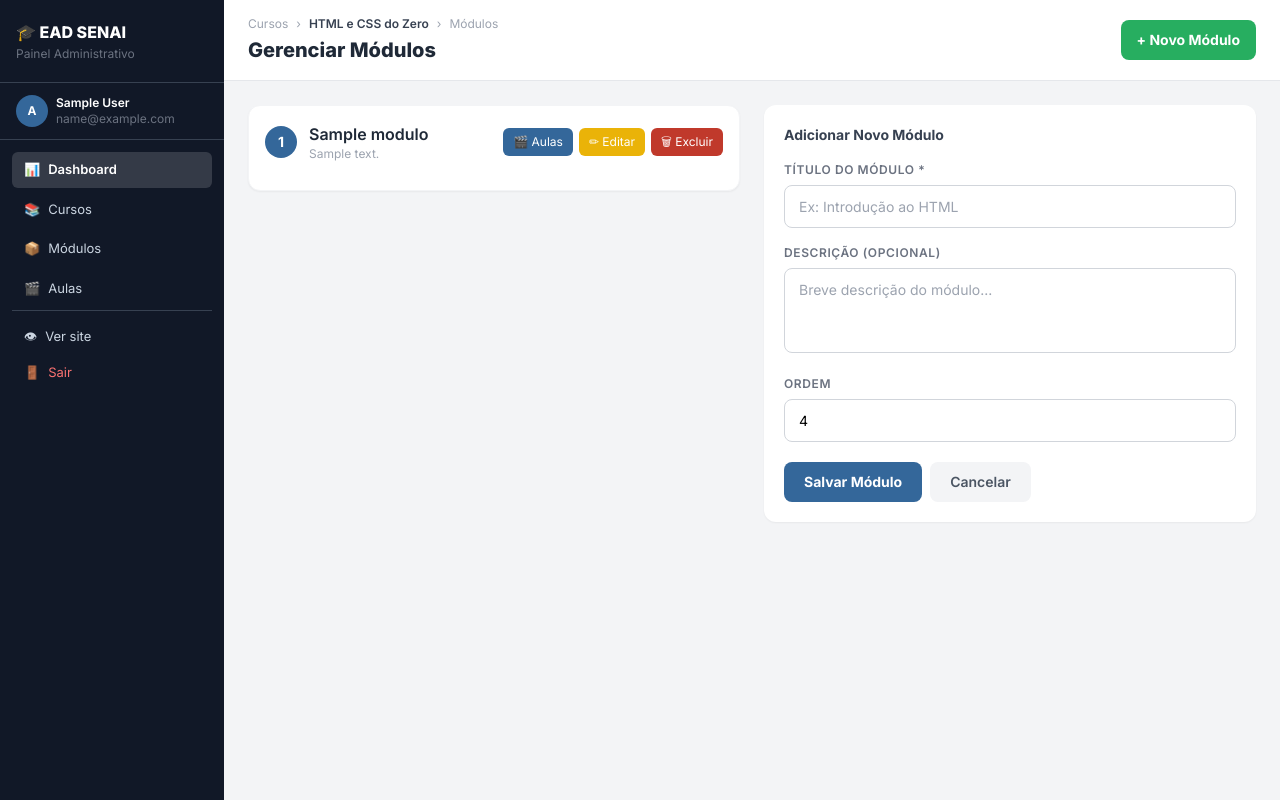
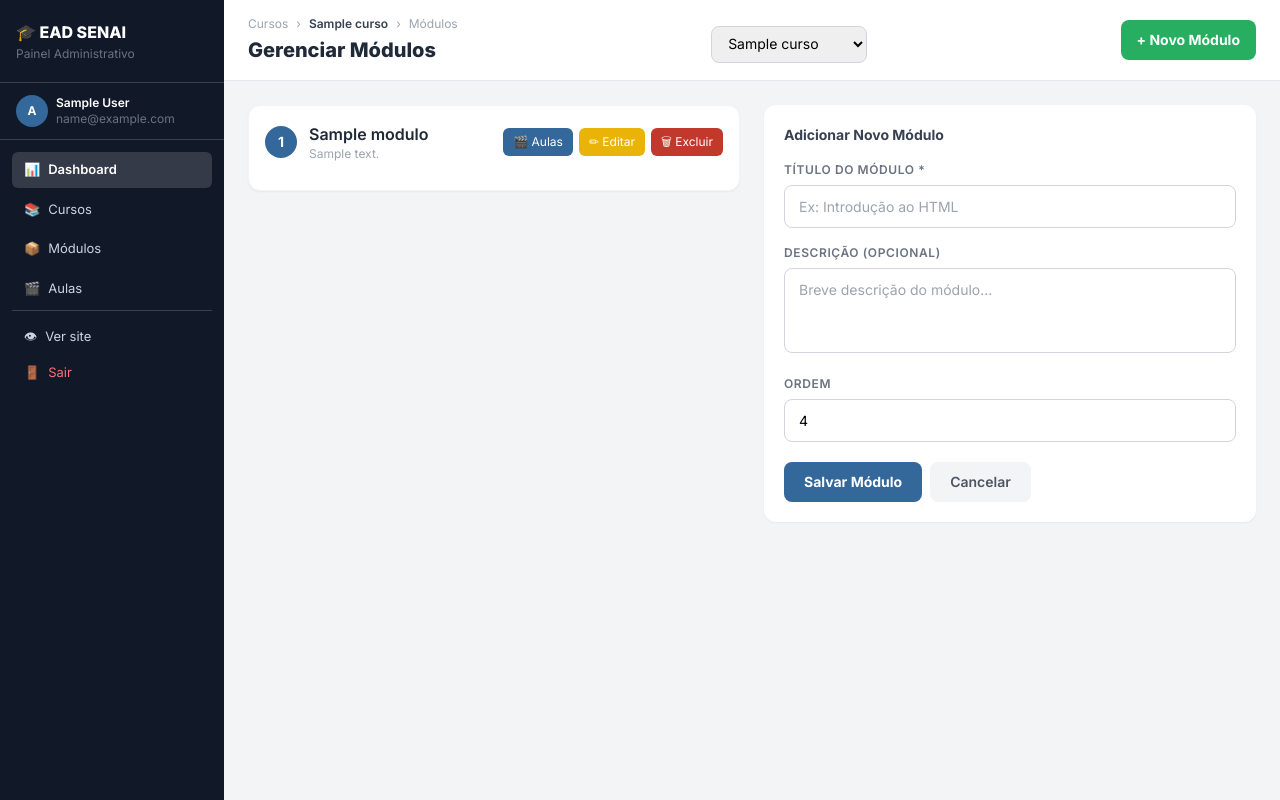
Before and after one commit to ruivocodespace/plataforma-de-cursos-senai, a PHP site: page /admin/modulos.php?curso_id=1 in a window 1280 px wide. Run offline with PHP 8.4, Linux system fonts and the light colour scheme; the visitor is signed in with stand-in values (Sample User, id 1); tables that the repository leaves empty hold one stand-in row (values such as "Sample post"); some libraries are stand-ins or nearby versions.

Commit message:
ajustes no modulos.php e modulo form

```diff
--- a/projeto/admin/modulo_form.php
+++ b/projeto/admin/modulo_form.php
@@ -15,12 +15,6 @@ if (isset($_GET["editar"])) {
     $sql = "SELECT * FROM modulos WHERE id = '$id'";
     $res = mysqli_query($conexao, $sql);
     $editando = mysqli_fetch_assoc($res);
-}
-
-if (isset($_GET["excluir"])) {
-    $id = $_GET["excluir"];
-    $sql = "DELETE FROM modulos WHERE id = '$id'";
-    $res = mysqli_query($conexao, $sql);
 }
 
 // Verificar se o formulário de cadastro foi enviado
--- a/projeto/admin/modulos.php
+++ b/projeto/admin/modulos.php
@@ -8,13 +8,21 @@ $nome = $_SESSION["usuario_nome"];
 $tipo = $_SESSION["usuario_tipo"];
 $email = $_SESSION["usuario_email"];
 
-$curso_id = 1;
+$curso_id = $_GET["curso_id"] ?? 0;
 
-$sql = "SELECT * FROM modulos WHERE curso_id = $curso_id ORDER BY ordem ASC";
-$resultado = mysqli_query($conexao, $sql);
+if($curso_id > 0){
+    $sql = "SELECT * FROM modulos WHERE curso_id = $curso_id ORDER BY ordem ASC";
+    $sqlCurso = "SELECT * FROM cursos WHERE id = $curso_id";
+    $resultCurso = mysqli_query($conexao,$sqlCurso);
+    $curso = mysqli_fetch_assoc($resultCurso);
+}else{
+    $sql = "SELECT * FROM modulos ORDER BY ordem ASC";
+    $curso = ["titulo" => "Todos os Cursos"];
+}
+
+$resultado = mysqli_query($conexao,$sql);
 
 $modulos = [];
-
 while ($row = mysqli_fetch_assoc($resultado)) {
     $modulos[] = $row;
 }
@@ -33,6 +41,15 @@ if($_SERVER["REQUEST_METHOD"] == "POST"){
 
     header("Location: modulos.php");
     exit;
+}
+
+$sqlCursos = "SELECT id, titulo FROM cursos ORDER BY titulo ASC";
+$resultCursos = mysqli_query($conexao, $sqlCursos);
+
+$cursos = [];
+
+while($row = mysqli_fetch_assoc($resultCursos)){
+    $cursos[] = $row;
 }
 ?>
 
@@ -72,12 +89,30 @@ if($_SERVER["REQUEST_METHOD"] == "POST"){
             <div>
                 <div class="flex items-center gap-2 text-xs text-gray-400 mb-1">
                     <a href="cursos.php" class="hover:text-senai-blue">Cursos</a> ›
-                    <span class="text-gray-700 font-semibold">HTML e CSS do Zero</span> ›
+                    <span class="text-gray-700 font-semibold">
+                        <?php echo $curso["titulo"] ?? 'Todos os cursos'; ?>
+                    </span> ›
                     <span>Módulos</span>
                 </div>
                 <h1 class="text-xl font-extrabold text-gray-800">Gerenciar Módulos</h1>
             </div>
-            <a href="modulo_form.php" class="bg-senai-green text-white font-bold px-4 py-2.5 rounded-lg text-sm hover:bg-green-600 transition">+ Novo Módulo</a>
+            <div class="mt-2">
+            <select onchange="location = 'modulos.php?curso_id=' + this.value"
+                class="border border-gray-300 rounded-lg px-3 py-2 text-sm">
+                <option value="0">Todos os cursos</option>
+                <?php foreach($cursos as $c): ?>
+                    <option
+                        value="<?php echo $c['id']; ?>"
+                        <?php if($curso_id == $c['id']) echo "selected"; ?>>
+                        <?php echo $c['titulo']; ?>
+                    </option>
+                <?php endforeach; ?>
+            </select>
+            </div>
+            <a href="modulo_form.php?curso_id=<?php echo $curso_id; ?>"
+                class="bg-senai-green text-white font-bold px-4 py-2.5 rounded-lg text-sm hover:bg-green-600 transition">
+                + Novo Módulo
+            </a>
         </div>
 
         <div class="p-6 flex-1">
@@ -109,7 +144,7 @@ if($_SERVER["REQUEST_METHOD"] == "POST"){
                             <div class="flex gap-1.5">
                                 <a href="aulas.php?modulo_id=<?php echo $modulo['id']; ?>" class="bg-senai-blue text-white text-xs px-2.5 py-1.5 rounded-md">🎬 Aulas</a>
                                 <a href="modulo_form.php?editar=<?php echo $modulo['id']; ?>" class="bg-yellow-500 text-white text-xs px-2.5 py-1.5 rounded-md">✏ Editar</a>
-                                <a href="modulo_excluir.php?id=<?php echo $modulo['id']; ?>" class="bg-senai-red text-white text-xs px-2.5 py-1.5 rounded-md">🗑 Excluir</a>
+                                <a href="modulo_delete.php?id=<?php echo $modulo['id']; ?>" class="bg-senai-red text-white text-xs px-2.5 py-1.5 rounded-md">🗑 Excluir</a>
                             </div>
                         </div>
                     </div>
@@ -121,7 +156,7 @@ if($_SERVER["REQUEST_METHOD"] == "POST"){
                 <div class="bg-white rounded-xl shadow-sm p-5">
                     <h2 class="font-bold text-gray-700 text-sm mb-4">Adicionar Novo Módulo</h2>
                     <form action="modulos.php" method="post">
-                        <input type="hidden" name="curso_id" value="1">
+                        <input type="hidden" name="curso_id" value="<?php echo $curso_id; ?>">
                         <div class="mb-4">
                             <label class="form-label">Título do Módulo *</label>
                             <input type="text" name="titulo" class="form-input" placeholder="Ex: Introdução ao HTML">
```
Also changed, not shown: projeto/admin/modulo_delete.php (added, +18 -0 lines).
